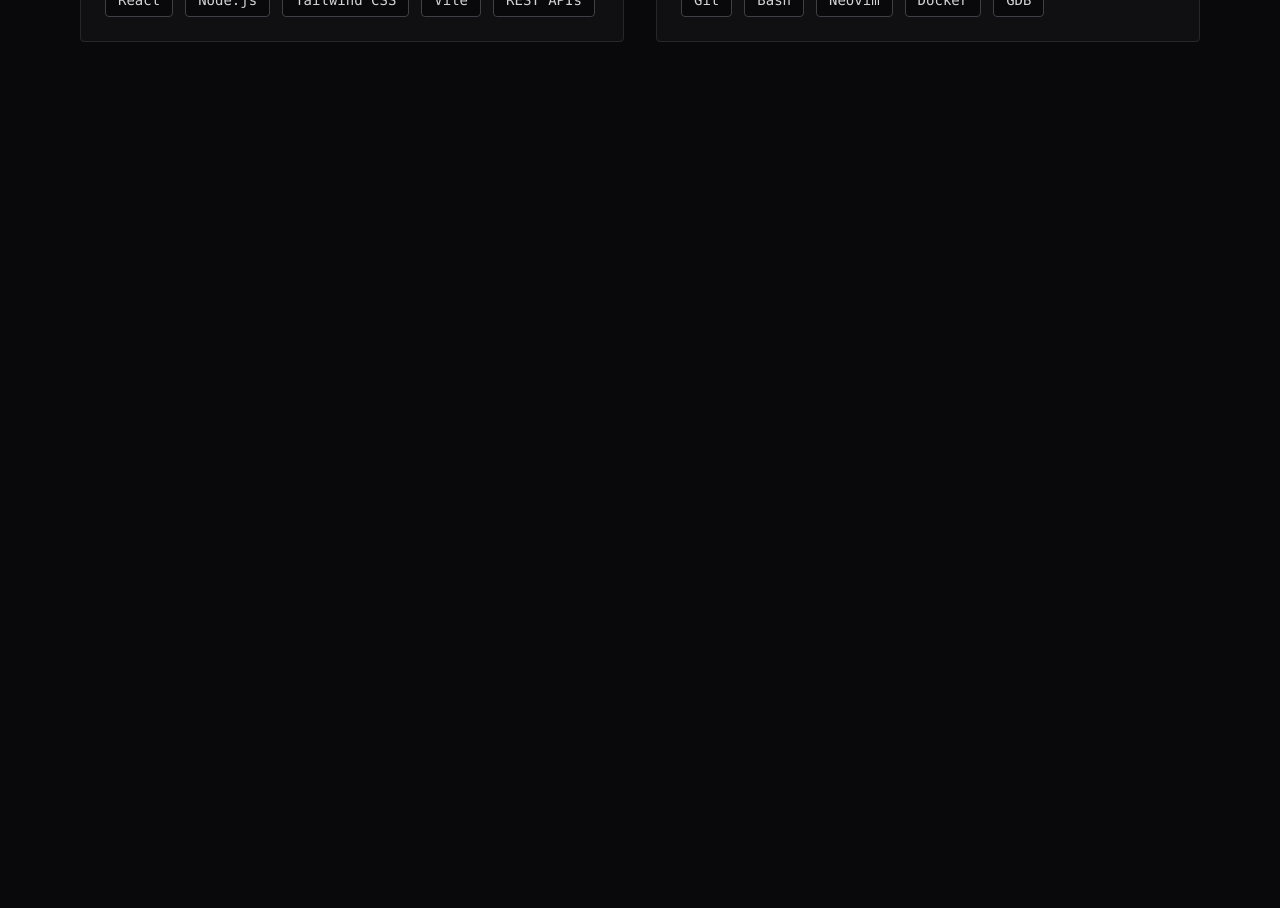
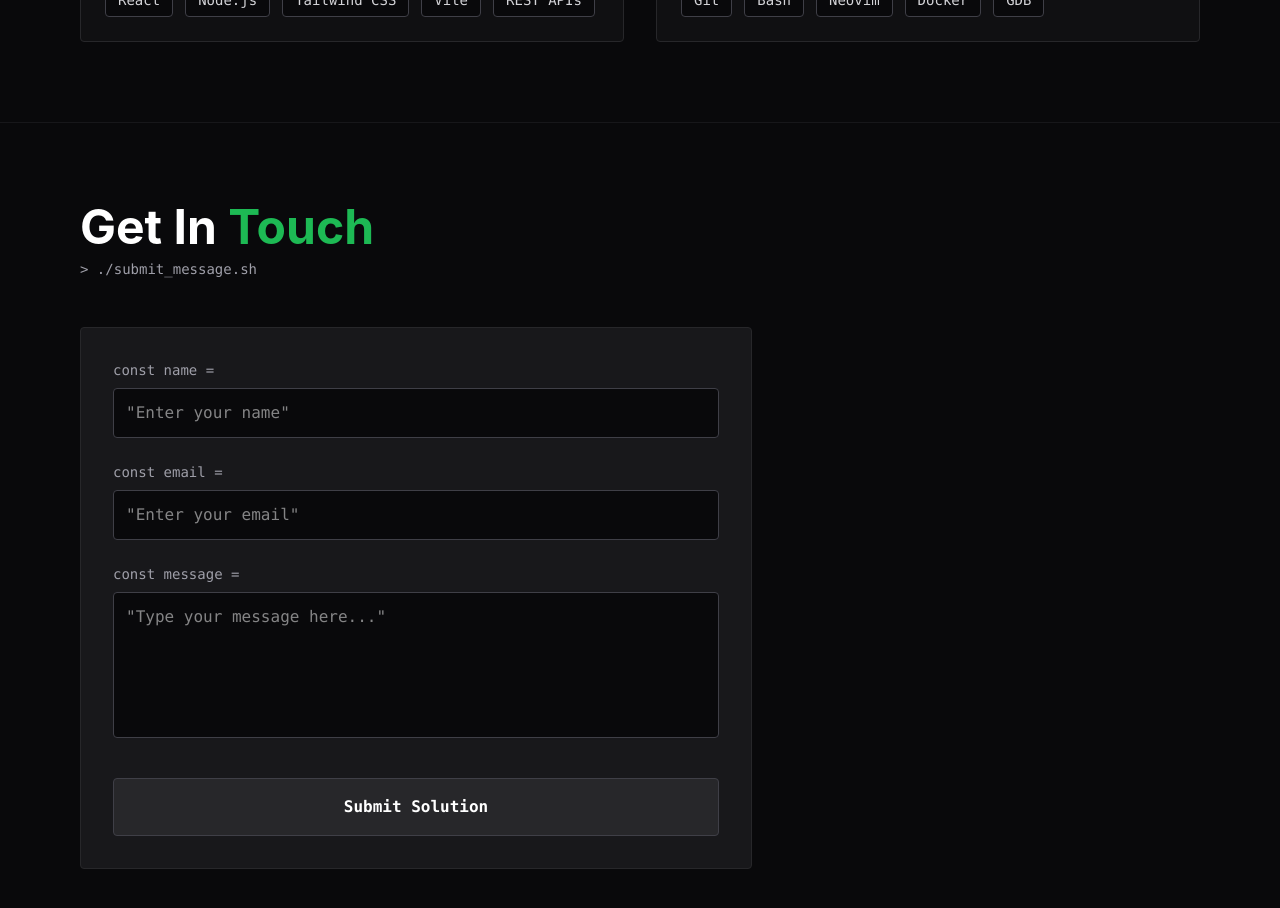
Before and after one commit to Sri-Varshith/portfolio, a React app: page / in a window 1280 px wide. Shown: the part 1840-2748 px from the top of the page. Before the commit the page ends 2042 px from the top, so only its background shows below. Built offline with nearby package versions, Linux system fonts and the light colour scheme; the HTML template or start-up script is replaced by a standard one.

Commit message:
added contact section

```diff
--- a/src/App.jsx
+++ b/src/App.jsx
@@ -4,6 +4,7 @@ import Navbar from './components/Navbar';
 import Hero from './components/Hero';
 import Projects from './components/Projects';
 import Skills from './components/Skills';
+import Contact from './components/Contact';
 
 function App() {
   const [loading, setLoading] = useState(true);
@@ -35,6 +36,7 @@ function App() {
           <Hero />
           <Projects />
           <Skills />
+          <Contact />
         </main>
       </div>
     </div>
--- /dev/null
+++ b/src/components/Contact.jsx
@@ -0,0 +1,95 @@
+import { useState, useEffect } from 'react';
+
+function Contact() {
+  const [status, setStatus] = useState("idle");
+  const [testCase, setTestCase] = useState(1);
+
+  useEffect(() => {
+    if (status === "running") {
+      if (testCase < 100) {
+        const timer = setTimeout(() => {
+          setTestCase(prev => prev + 2);
+        }, 20);
+        return () => clearTimeout(timer);
+      } else {
+        setStatus("accepted");
+        setTimeout(() => {
+          setStatus("idle");
+        }, 4000);
+      }
+    }
+  }, [status, testCase]);
+
+  const handleSubmit = (e) => {
+    e.preventDefault();
+    if (status === "idle") {
+      setStatus("running");
+      setTestCase(1);
+    }
+  };
+
+  return (
+    <section className="w-full py-20 px-6 md:px-20 border-t border-zinc-800/50" id="contact">
+      <div className="mb-12">
+        <h2 className="text-3xl md:text-5xl font-bold text-white mb-2">
+          Get In <span className="text-brand-green">Touch</span>
+        </h2>
+        <p className="text-zinc-400 font-mono text-sm">
+          {">"} ./submit_message.sh
+        </p>
+      </div>
+
+      <div className="max-w-2xl bg-zinc-900 border border-zinc-800 p-8 rounded">
+        <form onSubmit={handleSubmit} className="flex flex-col gap-6">
+          <div className="flex flex-col gap-2">
+            <label className="text-zinc-400 font-mono text-sm">const name =</label>
+            <input
+              type="text"
+              required
+              placeholder='"Enter your name"'
+              className="bg-dark-bg border border-zinc-700 text-white p-3 rounded font-mono focus:outline-none focus:border-brand-green transition-colors"
+            />
+          </div>
+
+          <div className="flex flex-col gap-2">
+            <label className="text-zinc-400 font-mono text-sm">const email =</label>
+            <input
+              type="email"
+              required
+              placeholder='"Enter your email"'
+              className="bg-dark-bg border border-zinc-700 text-white p-3 rounded font-mono focus:outline-none focus:border-brand-green transition-colors"
+            />
+          </div>
+
+          <div className="flex flex-col gap-2">
+            <label className="text-zinc-400 font-mono text-sm">const message =</label>
+            <textarea
+              required
+              rows="5"
+              placeholder='"Type your message here..."'
+              className="bg-dark-bg border border-zinc-700 text-white p-3 rounded font-mono focus:outline-none focus:border-brand-green transition-colors resize-none"
+            ></textarea>
+          </div>
+
+          <button
+            type="submit"
+            disabled={status !== "idle"}
+            className={`mt-4 py-4 rounded font-bold font-mono transition-all duration-300 border ${
+              status === "idle"
+                ? "bg-zinc-800 text-white border-zinc-700 hover:border-brand-green hover:text-brand-green"
+                : status === "running"
+                ? "bg-dark-bg text-zinc-400 border-zinc-700 cursor-not-allowed"
+                : "bg-brand-green/10 text-brand-green border-brand-green shadow-[0_0_15px_rgba(29,185,84,0.3)]"
+            }`}
+          >
+            {status === "idle" && "Submit Solution"}
+            {status === "running" && `Running on test ${testCase}...`}
+            {status === "accepted" && "Verdict: Accepted"}
+          </button>
+        </form>
+      </div>
+    </section>
+  );
+}
+
+export default Contact;
```
